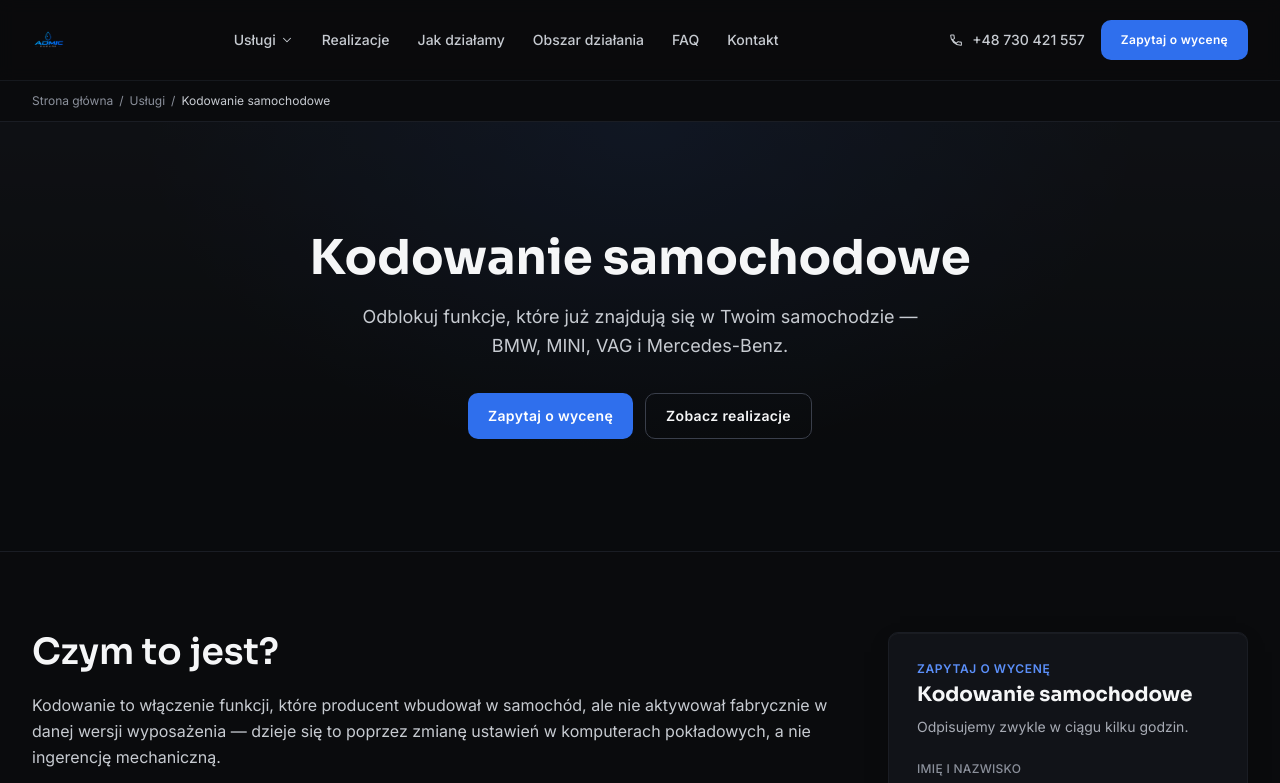
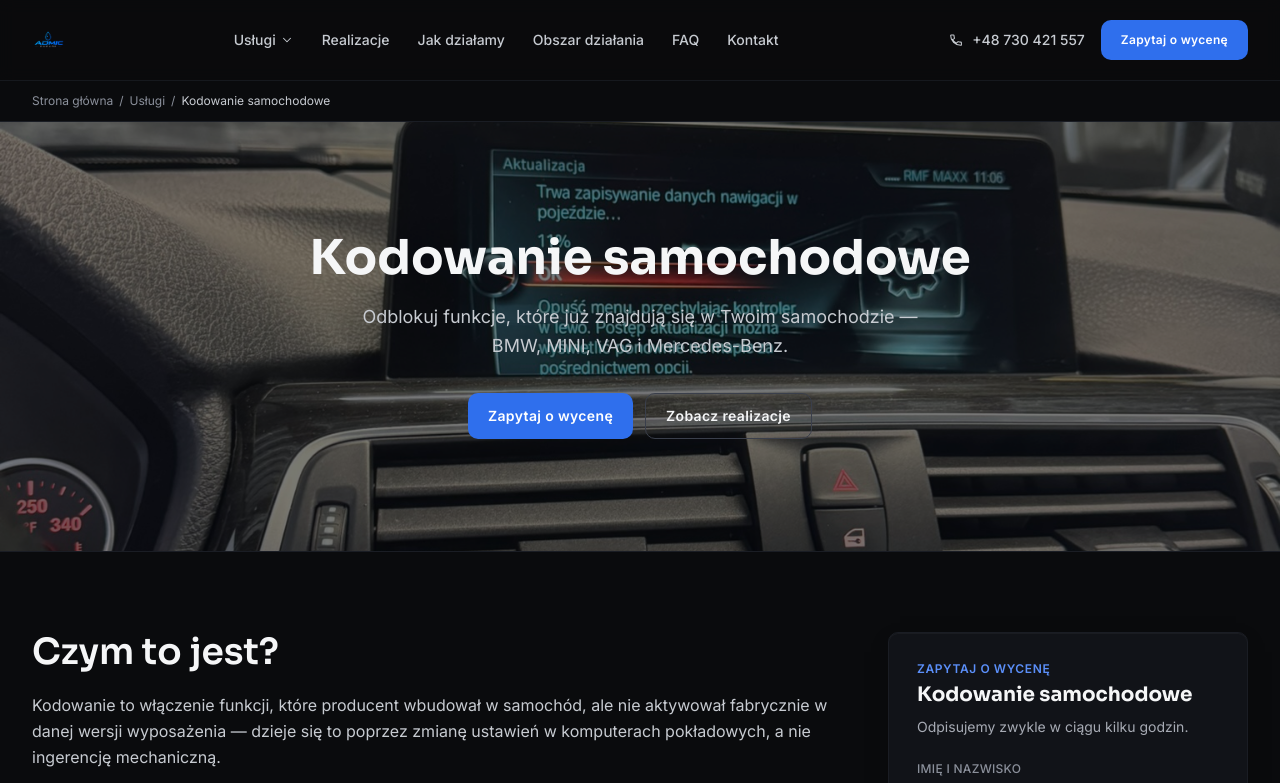
Before and after one commit to TheKondzio/admic-garage, a Next.js app: page /uslugi/kodowanie-samochodowe in a window 1280 px wide. Shown: the top 783 px of the page. Built offline with nearby package versions, Linux system fonts and the light colour scheme.

Commit message:
Update services.ts

```diff
--- a/src/data/services.ts
+++ b/src/data/services.ts
@@ -29,7 +29,7 @@
     tileImage: "", // ścieżka np. "/images/services/mycie-detailingowe-tile.jpg"
 
     heroTitle: "Mycie detailingowe",
-    heroImage: "", // ścieżka np. "/images/services/mycie-detailingowe-hero.jpg"
+    heroImage: "/images/mycie_main.jpeg", // ścieżka np. "/images/services/mycie-detailingowe-hero.jpg"
     heroSubtitle: "Mycie detailingowe, kompleksowe czyszczenie wnętrza oraz pranie tapicerki.",
     metaTitle: "Mycie detailingowe Kraków — mycie, wnętrze, pranie tapicerki",
     metaDescription:
@@ -97,7 +97,7 @@
     tileImage: "", // ścieżka np. "/images/services/kodowanie-samochodowe-tile.jpg"
 
     heroTitle: "Kodowanie samochodowe",
-    heroImage: "", // ścieżka np. "/images/services/kodowanie-samochodowe-hero.jpg"
+    heroImage: "/images/kodowanie_main.jpeg", // ścieżka np. "/images/services/kodowanie-samochodowe-hero.jpg"
     heroSubtitle: "Odblokuj funkcje, które już znajdują się w Twoim samochodzie — BMW, MINI, VAG i Mercedes-Benz.",
     metaTitle: "Kodowanie samochodowe Kraków — BMW, MINI, VAG, Mercedes-Benz",
     metaDescription:
@@ -210,7 +210,7 @@
     tileImage: "", // ścieżka np. "/images/services/multimedia-retrofit-tile.jpg"
 
     heroTitle: "Multimedia & Retrofit",
-    heroImage: "", // ścieżka np. "/images/services/multimedia-retrofit-hero.jpg"
+    heroImage: "/images/multimedia_main.jpeg", // ścieżka np. "/images/services/multimedia-retrofit-hero.jpg"
     heroSubtitle: "CarPlay, Android Auto, nowe ekrany i wirtualne kokpity — modernizacja multimediów Twojego auta.",
     metaTitle: "Multimedia i retrofit Kraków — CarPlay, ekrany, wirtualny kokpit",
     metaDescription:
```
